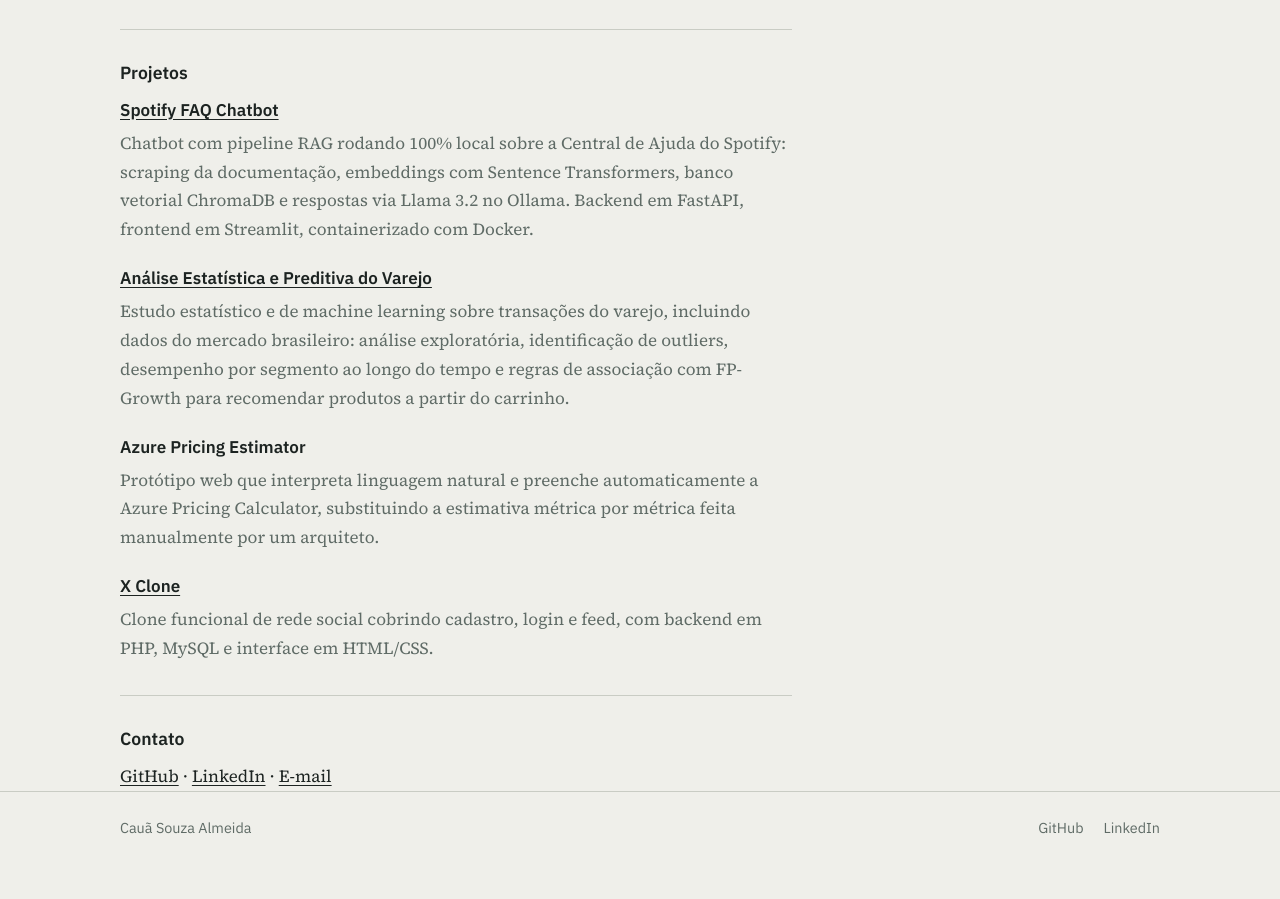
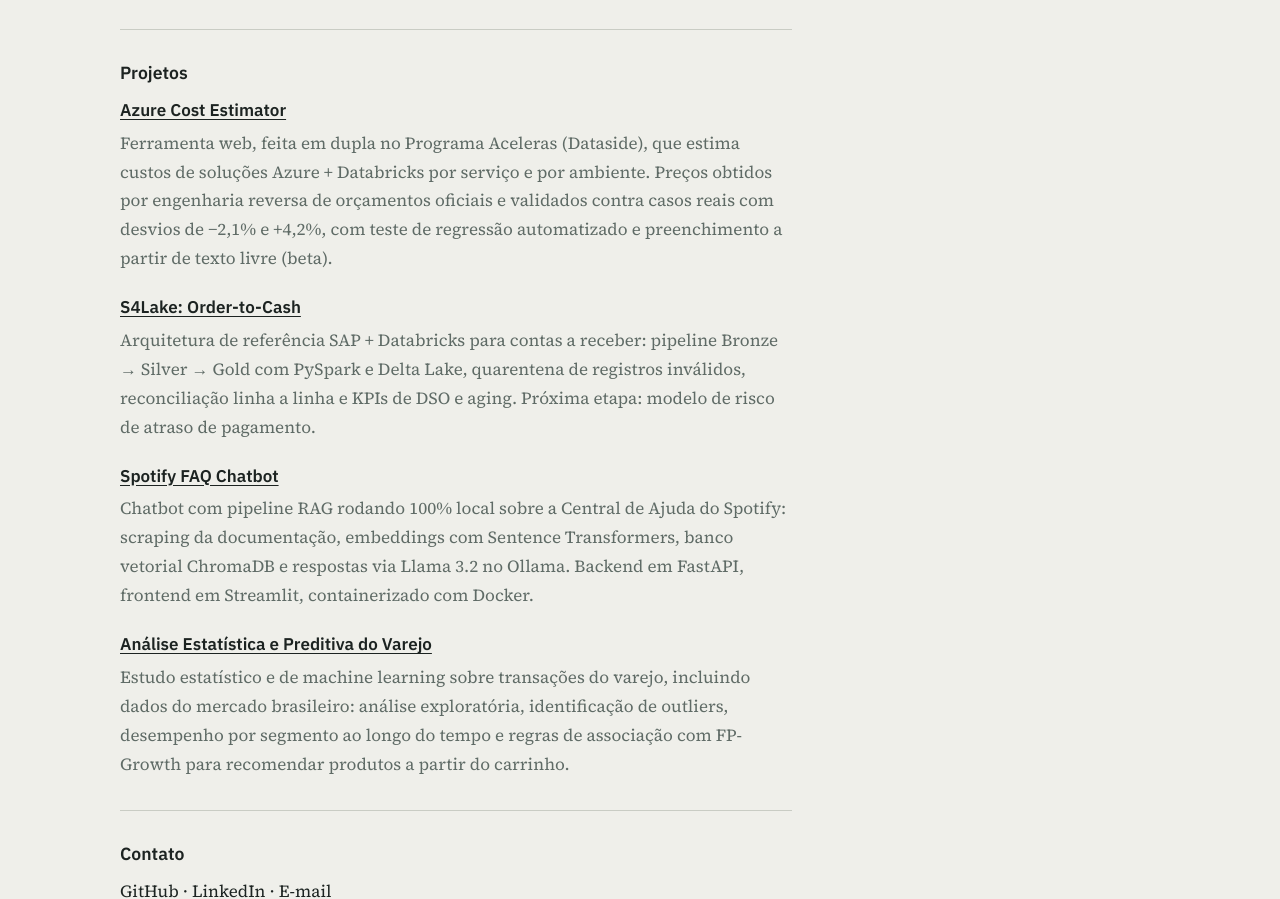
Before and after one commit to devcauas/SpecificData, an Astro site: page /sobre in a window 1280 px wide. Shown: the part 972-1871 px from the top of the page. Before the commit the page ends 1836 px from the top, so only its background shows below. Built offline with nearby package versions, Linux system fonts and the light colour scheme; Astro itself is replaced by a stand-in of ours.

Commit message:
Atualiza projetos da página Sobre

```diff
--- a/src/pages/sobre.astro
+++ b/src/pages/sobre.astro
@@ -18,6 +18,19 @@ const stack = [
 ];
 
 const projects = [
+
+  {
+    title: 'Azure Cost Estimator',
+    url: 'https://github.com/devcauas/azure-cost-estimator',
+    description:
+      'Ferramenta web, feita em dupla no Programa Aceleras (Dataside), que estima custos de soluções Azure + Databricks por serviço e por ambiente. Preços obtidos por engenharia reversa de orçamentos oficiais e validados contra casos reais com desvios de −2,1% e +4,2%, com teste de regressão automatizado e preenchimento a partir de texto livre (beta).',
+  },
+  {
+    title: 'S4Lake: Order-to-Cash',
+    url: 'https://github.com/devcauas/s4lake-order-to-cash',
+    description:
+      'Arquitetura de referência SAP + Databricks para contas a receber: pipeline Bronze → Silver → Gold com PySpark e Delta Lake, quarentena de registros inválidos, reconciliação linha a linha e KPIs de DSO e aging. Próxima etapa: modelo de risco de atraso de pagamento.',
+  },
   {
     title: 'Spotify FAQ Chatbot',
     url: 'https://github.com/devcauas/spotify_faq_chatbot',
@@ -29,18 +42,6 @@ const projects = [
     url: 'https://github.com/devcauas/analise_estatistica_varejo',
     description:
       'Estudo estatístico e de machine learning sobre transações do varejo, incluindo dados do mercado brasileiro: análise exploratória, identificação de outliers, desempenho por segmento ao longo do tempo e regras de associação com FP-Growth para recomendar produtos a partir do carrinho.',
-  },
-  {
-    title: 'Azure Pricing Estimator',
-    url: null,
-    description:
-      'Protótipo web que interpreta linguagem natural e preenche automaticamente a Azure Pricing Calculator, substituindo a estimativa métrica por métrica feita manualmente por um arquiteto.',
-  },
-  {
-    title: 'X Clone',
-    url: 'https://github.com/devcauas/x_clone',
-    description:
-      'Clone funcional de rede social cobrindo cadastro, login e feed, com backend em PHP, MySQL e interface em HTML/CSS.',
   },
 ];
 ---
```
